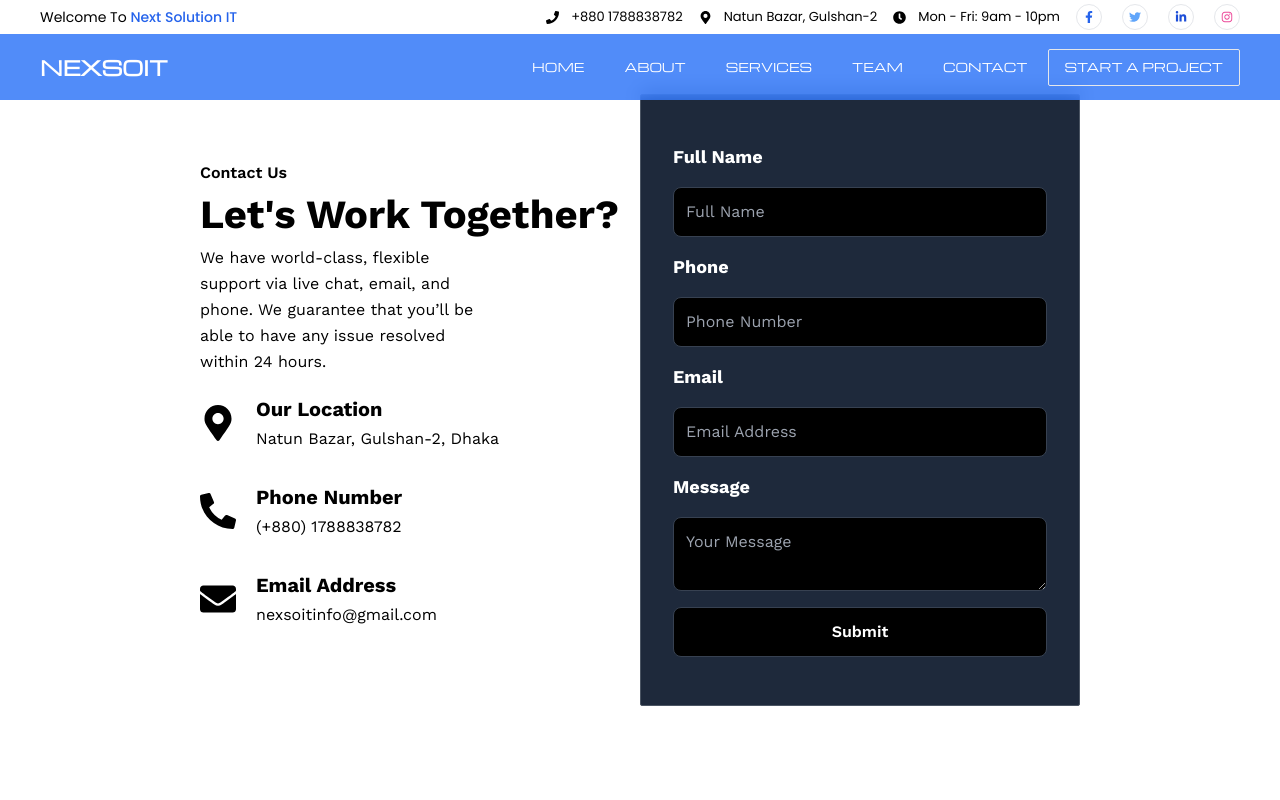
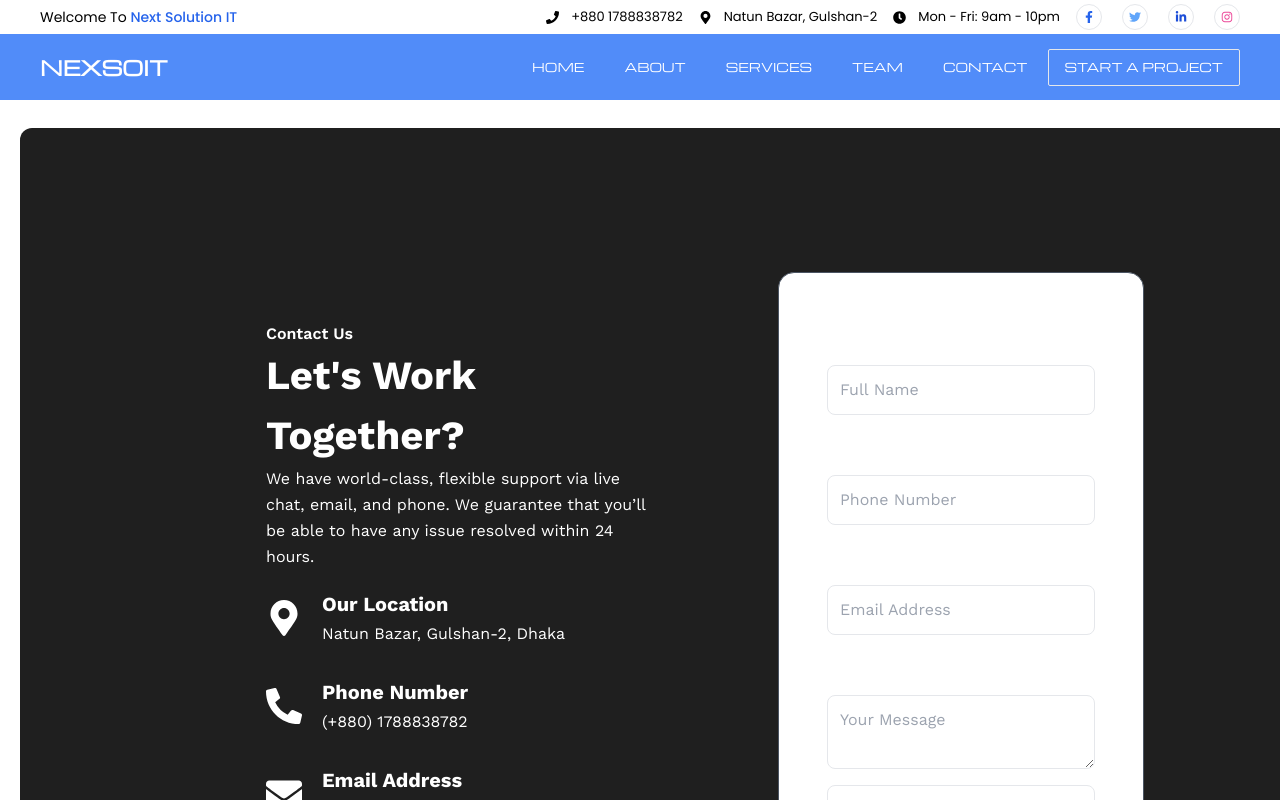
Before and after one commit to abdulkader789/nexsoit-client, a React (Vite) app: page /contact in a window 1280 px wide. Shown: the top 800 px of the page. Built offline with nearby package versions, Linux system fonts and the light colour scheme; a web font is replaced by a local one.

Commit message:
redesign contact page

```diff
--- a/src/components/Navbar/NavButton.jsx
+++ b/src/components/Navbar/NavButton.jsx
@@ -2,7 +2,7 @@ import { Link } from "react-router-dom";
 
 const NavButton = () => {
   return (
-    <div className="px-4 py-2 uppercase text-[10px] border lg:text-[12px] text-white hover:bg-black hover:text-white rounded-sm">
+    <div className="px-4 py-2 uppercase text-[10px] border lg:text-[12px] text-white hover:bg-white hover:text-black rounded-sm">
       <Link
         to="/contact"
         className=" michroma-regular   focus:outline-none inline-block text-center"
--- a/src/pages/ContactPage.jsx
+++ b/src/pages/ContactPage.jsx
@@ -55,7 +55,7 @@ const Contact = () => {
   };
 
   return (
-    <div className="flex flex-col work-sans object-cover">
+    <div className="flex flex-col work-sans object-cover pt-32 box-border ">
       {successMessage && (
         <div className="bg-green-500 text-white p-4 text-center relative">
           <span>{successMessage}</span>
@@ -67,8 +67,9 @@ const Contact = () => {
           </button>
         </div>
       )}
-      <div className="lg:min-h-screen flex flex-col justify-center items-center lg:flex-row px-2 py-14 xl:w-[70%] mx-auto">
-        <section className="w-full lg:w-1/2 flex flex-col ">
+      <main className="pl-5  mb-5 ">
+        <div className="w-full py-36 bg-[#1F1F1F] flex flex-col justify-end items-center lg:flex-row px-2  rounded-tl-xl rounded-bl-xl  overflow-hidden">
+          <section className="w-full lg:w-96 flex flex-col text-white ">
             <div className="my-5">
               <span className=" block text-base font-semibold text-primary">
                 Contact Us
@@ -76,10 +77,10 @@ const Contact = () => {
               <h2 className="text-[32px] font-bold capitalize  lg:text-[36px] xl:text-[40px]">
                 Let's work together?
               </h2>
-            <p className="text-base leading-relaxed text-body-color md:w-2/3">
+              <p className="text-base leading-relaxed text-body-color ">
                 We have world-class, flexible support via live chat, email, and
-              phone. We guarantee that you’ll be able to have any issue resolved
-              within 24 hours.
+                phone. We guarantee that you’ll be able to have any issue
+                resolved within 24 hours.
               </p>
             </div>
             <div className="mb-8 w-full max-w-[370px] flex justify-center items-center">
@@ -117,17 +118,19 @@ const Contact = () => {
             </div>
           </section>
 
-        <section className="lg:w-1/2 w-full flex items-center">
-          <div className="flex flex-col bg-slate-800 rounded-sm px-8 py-12 w-full border border-gray-600">
+          <section className=" flex w-1/2 px-32 items-center">
+            <div className="flex flex-col bg-white rounded-2xl px-12 py-12 w-full  border border-gray-600">
               <form className="flex flex-col space-y-4" onSubmit={handleSubmit}>
-              <label className="font-bold text-lg text-white">Full Name</label>
+                <label className="font-bold text-lg text-white">
+                  Full Name
+                </label>
                 <input
                   type="text"
                   name="fullName"
                   value={formData.fullName}
                   onChange={handleChange}
                   placeholder="Full Name"
-                className="border rounded-lg py-3 px-3 bg-black border-gray-700 placeholder-white-500 text-white"
+                  className="border rounded-lg py-3 px-3  placeholder-white-500 text-white"
                 />
                 <label className="font-bold text-lg text-white">Phone</label>
                 <input
@@ -136,7 +139,7 @@ const Contact = () => {
                   value={formData.phone}
                   onChange={handleChange}
                   placeholder="Phone Number"
-                className="border rounded-lg py-3 px-3 bg-black border-gray-700 placeholder-white-500 text-white"
+                  className="border rounded-lg py-3 px-3  placeholder-white-500 text-white"
                 />
                 <label className="font-bold text-lg text-white">Email</label>
                 <input
@@ -145,7 +148,7 @@ const Contact = () => {
                   value={formData.email}
                   onChange={handleChange}
                   placeholder="Email Address"
-                className="border rounded-lg py-3 px-3 bg-black border-gray-700 placeholder-white-500 text-white"
+                  className="border rounded-lg py-3 px-3 placeholder-white-500 text-white"
                 />
                 <label className="font-bold text-lg text-white">Message</label>
                 <textarea
@@ -153,11 +156,11 @@ const Contact = () => {
                   value={formData.message}
                   onChange={handleChange}
                   placeholder="Your Message"
-                className="border rounded-lg py-3 px-3 bg-black border-gray-700 placeholder-white-500 text-white"
+                  className="border rounded-lg py-3 px-3  placeholder-white-500 text-white"
                 />
                 <button
                   type="submit"
-                className="border border-gray-700 bg-black text-white rounded-lg py-3 font-semibold"
+                  className="border  text-white rounded-lg py-3 font-semibold"
                 >
                   Submit
                 </button>
@@ -165,6 +168,7 @@ const Contact = () => {
             </div>
           </section>
         </div>
+      </main>
 
       <Subscribe />
       <Footer />
```
Lines whose indentation alone changed are shown as unchanged.
